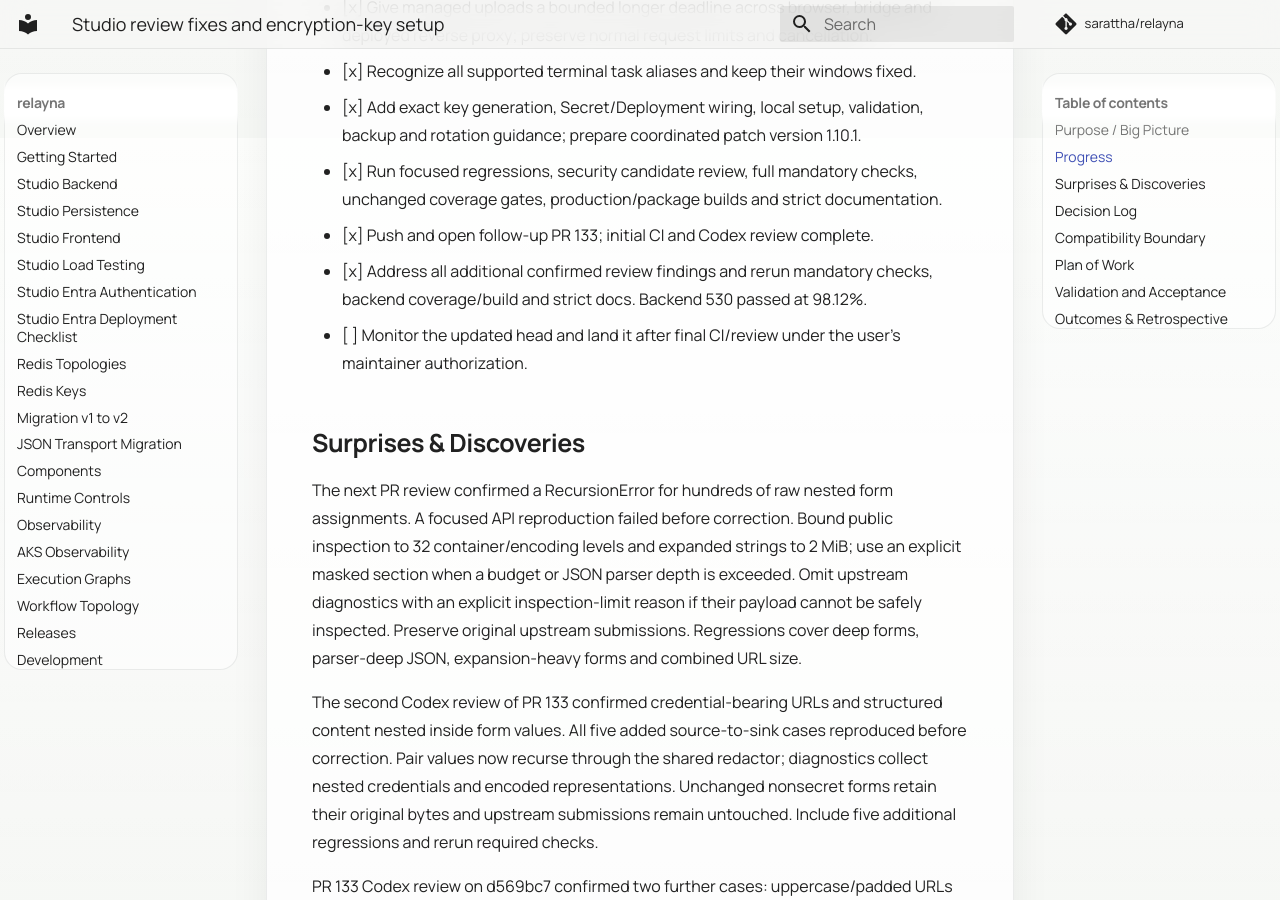
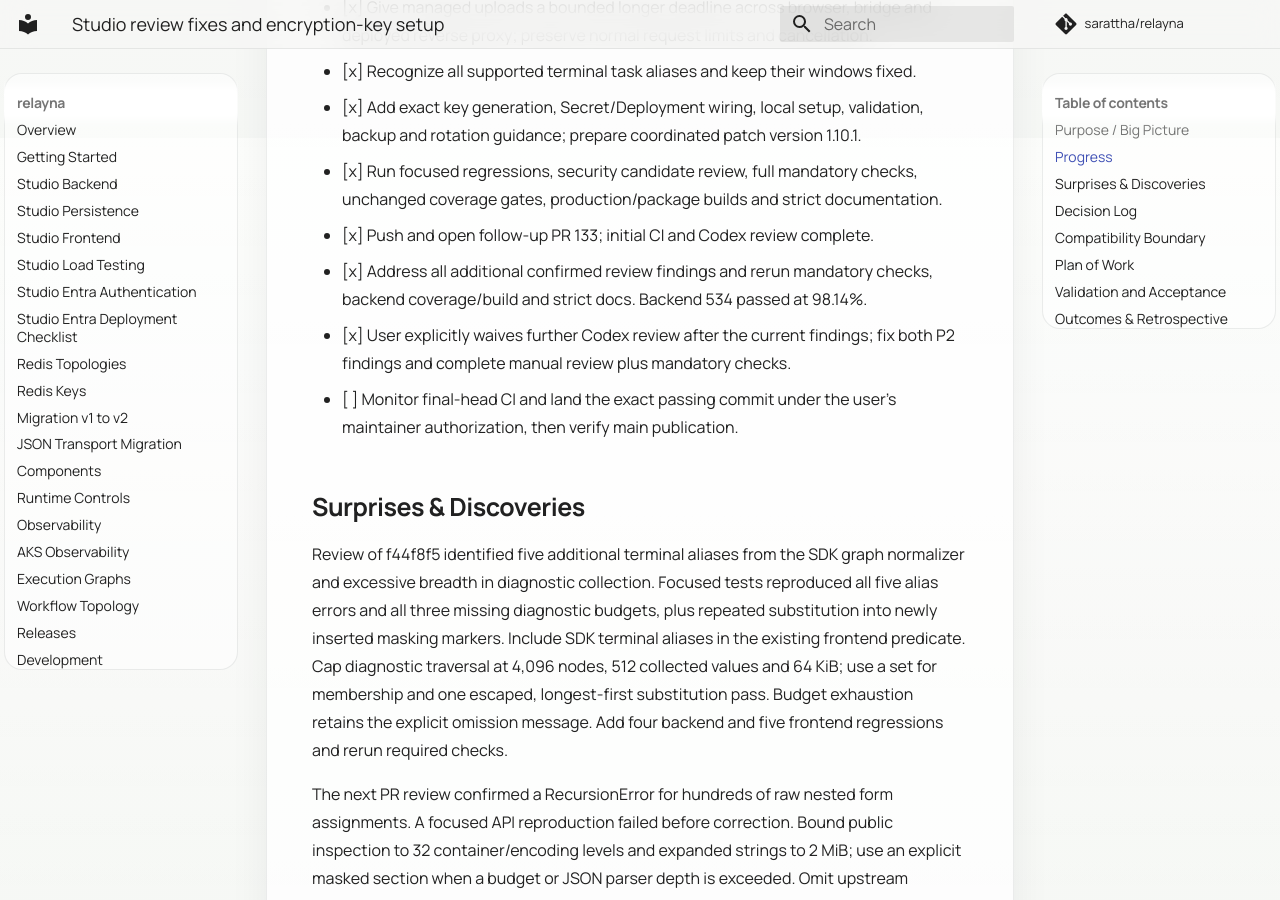
Before and after one commit to sarattha/relayna, an MkDocs documentation site: the page built from docs/internal/studio-review-fixes-execplan.md, in a window 1280 px wide and 900 px high, scrolled down 762 px. Built offline with MkDocs 1.6.1 and Material for MkDocs 9.7.7, drawn with Linux system fonts in a browser that asks for light colours; comment, search, counter and statistics services are not loaded; some of the changed text lies outside the part shown.

Commit message:
fix(studio): align terminal aliases and bound diagnostic collection

```diff
--- a/docs/internal/studio-review-fixes-execplan.md
+++ b/docs/internal/studio-review-fixes-execplan.md
@@ -25,11 +25,22 @@ new reviewed follow-up PR after checks and review finish.
   unchanged coverage gates, production/package builds and strict documentation.
 - [x] Push and open follow-up PR 133; initial CI and Codex review complete.
 - [x] Address all additional confirmed review findings and rerun mandatory checks,
-  backend coverage/build and strict docs. Backend 530 passed at 98.12%.
-- [ ] Monitor the updated head and land it after final CI/review under the user's
-  maintainer authorization.
+  backend coverage/build and strict docs. Backend 534 passed at 98.14%.
+- [x] User explicitly waives further Codex review after the current findings;
+  fix both P2 findings and complete manual review plus mandatory checks.
+- [ ] Monitor final-head CI and land the exact passing commit under the user's
+  maintainer authorization, then verify main publication.
 
 ## Surprises & Discoveries
+
+Review of f44f8f5 identified five additional terminal aliases from the SDK graph
+normalizer and excessive breadth in diagnostic collection. Focused tests
+reproduced all five alias errors and all three missing diagnostic budgets, plus
+repeated substitution into newly inserted masking markers. Include SDK terminal
+aliases in the existing frontend predicate. Cap diagnostic traversal at 4,096
+nodes, 512 collected values and 64 KiB; use a set for membership and one escaped,
+longest-first substitution pass. Budget exhaustion retains the explicit omission
+message. Add four backend and five frontend regressions and rerun required checks.
 
 The next PR review confirmed a RecursionError for hundreds of raw nested form
 assignments. A focused API reproduction failed before correction. Bound public
@@ -114,10 +125,10 @@ verified head; confirm post-merge CI/documentation publication.
 
 ## Outcomes & Retrospective
 
-All three review findings are fixed with 35 backend and 20 frontend regression
+All three review findings are fixed with 39 backend and 25 frontend regression
 cases. The mandatory verification stack passes: SDK 686 passed with 9 optional
-skips, Studio backend 530 passed, and frontend 253 passed. Unchanged coverage
-gates pass at SDK 97.94%, backend 98.12%, and frontend statements 98.07% (Node 26).
+skips, Studio backend 534 passed, and frontend 258 passed. Unchanged coverage
+gates pass at SDK 97.94%, backend 98.14%, and frontend statements 98.07% (Node 26).
 Production frontend and Python package builds, release metadata validation and
 strict MkDocs compilation pass. A real Nginx deployment accepted a 2 MiB managed
 upload and rejected oversized managed uploads and ordinary requests.
@@ -127,3 +138,6 @@ candidate reviewer exposed encoding bypasses, now covered by passing regressions
 Environment references, pathToken and original upstream requests are preserved.
 No live Kubernetes target execution or user secrets were needed. PR 133 is open. Initial CI passed and all subsequent Codex findings are fixed;
 updated-head CI/review monitoring and landing remain pending.
+
+The user explicitly instructed: after the current round, do not call Codex review
+again; proceed to land. Honor this instruction after all final-head checks pass.
```
Also changed, not shown: CHANGELOG.md (+4 -1 lines), docs/studio-load-testing.md (+3 -0 lines), 4 other files.
